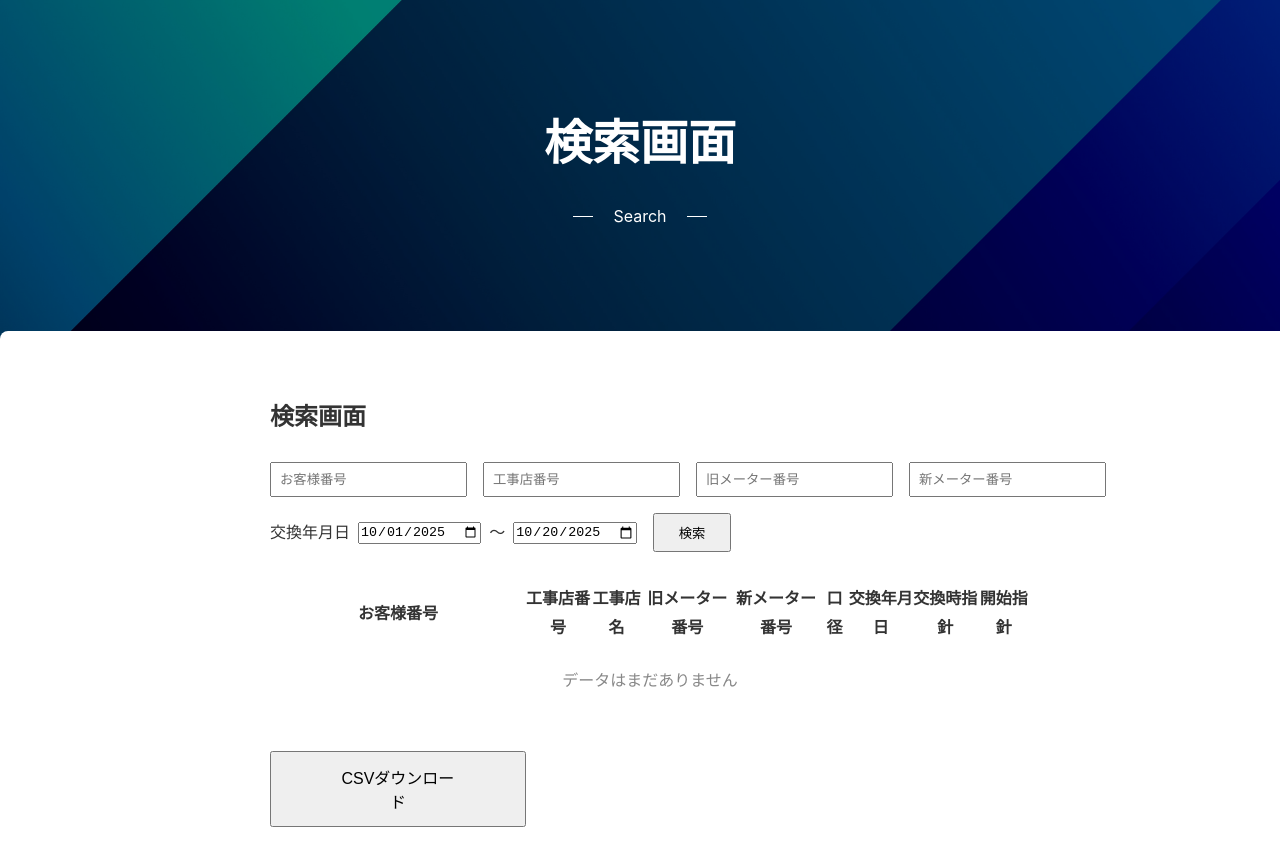
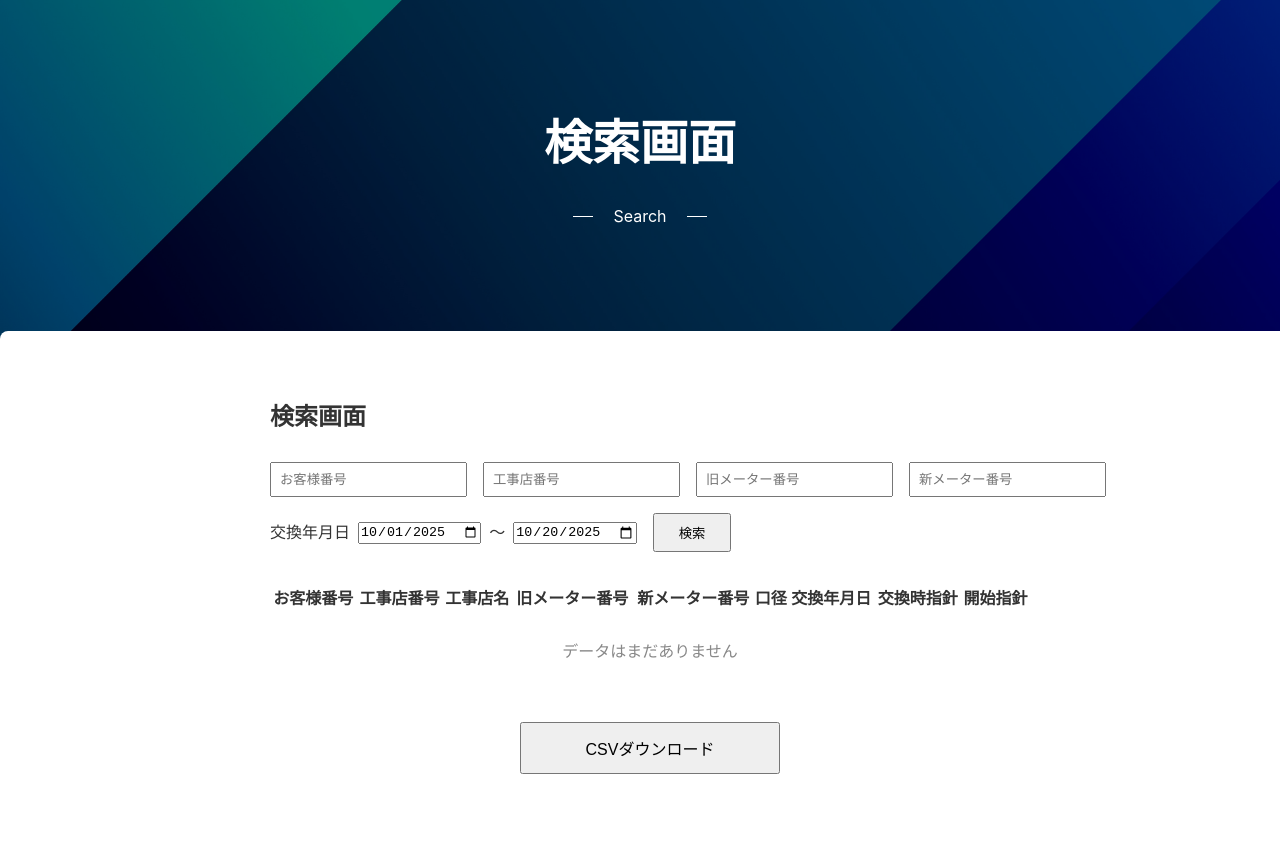
Before and after one commit to yusuke746/pasad23, a Next.js app: page /search in a window 1280 px wide. Shown: the top 866 px of the page. Built offline with nearby package versions, Linux system fonts and the light colour scheme.

Commit message:
Refactor code structure for improved readability and maintainability

```diff
--- a/app/search/page.tsx
+++ b/app/search/page.tsx
@@ -42,13 +42,12 @@ export default function SearchPage() {
           <tr>
             <td colSpan={9} style={{ textAlign: "center", padding: 24, color: "#888" }}>データはまだありません</td>
           </tr>
-
-<div style={{ display: "flex", justifyContent: "center", marginTop: 32 }}>
-  <button type="button" style={{ padding: "12px 64px", fontSize: 16, minWidth: 240 }}>CSVダウンロード</button>
-</div>
-
         </tbody>
       </table>
+
+      <div style={{ display: "flex", justifyContent: "center", marginTop: 32 }}>
+        <button type="button" style={{ padding: "12px 64px", fontSize: 16, minWidth: 240 }}>CSVダウンロード</button>
+      </div>
     </section>
   );
 }
```
Also changed, not shown: 1 other file (tests, documents, lock files or other folders).
